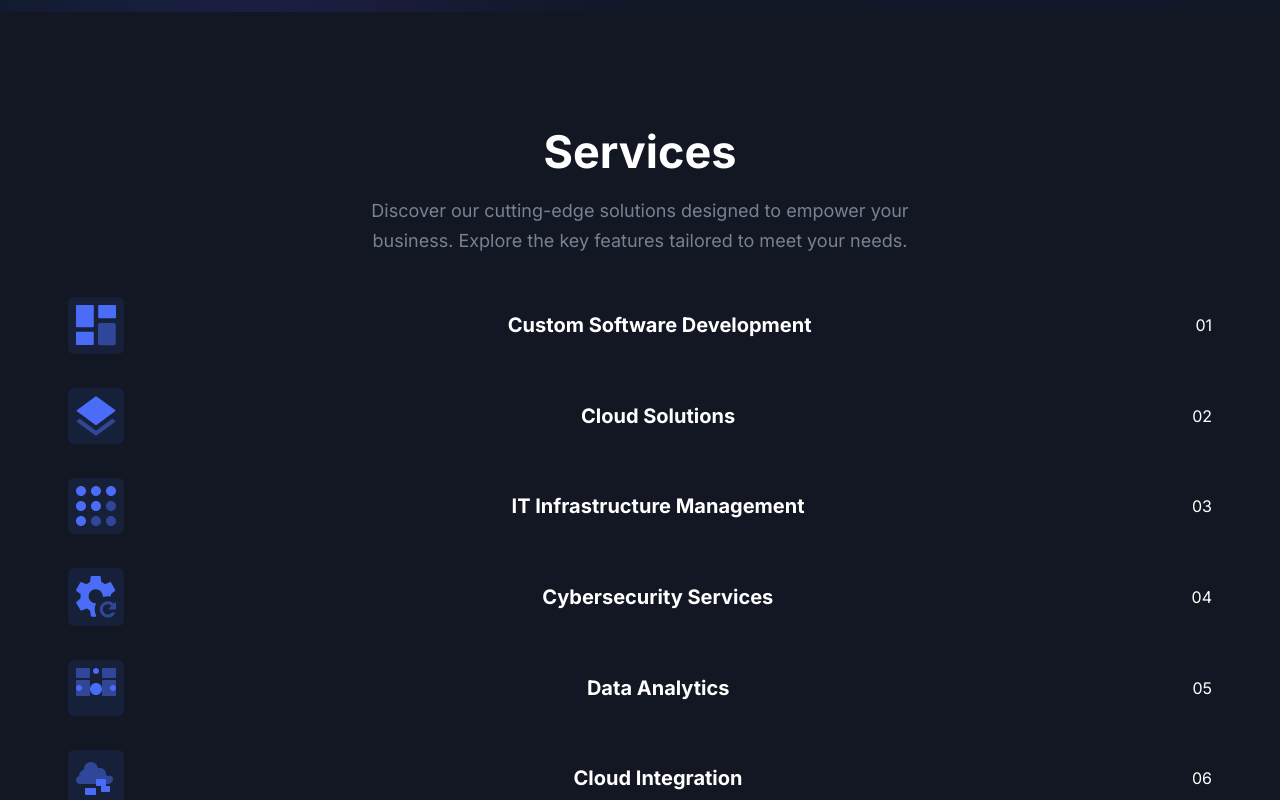
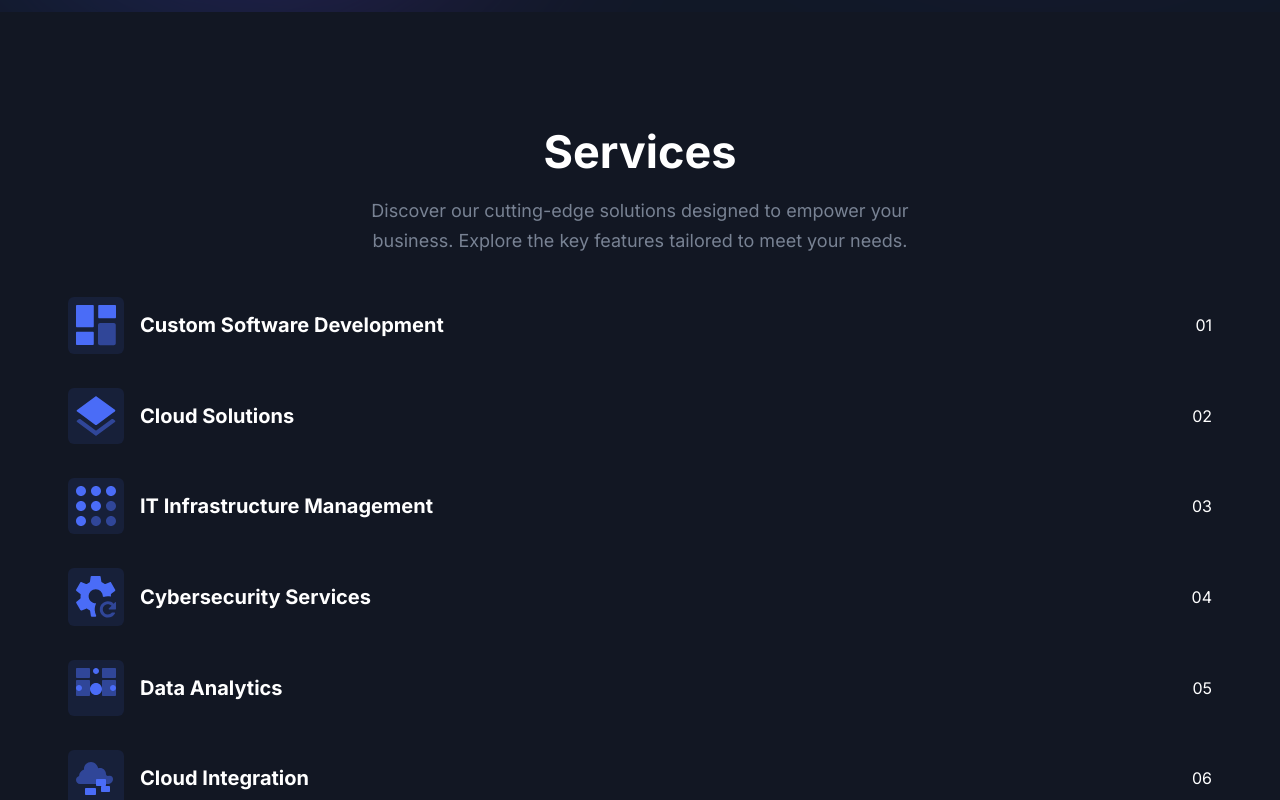
Before and after one commit to Pruthviraj005/Techonsy, a Next.js app: page / in a window 1280 px wide. Shown: the part 660-1460 px from the top of the page. Built offline with nearby package versions, Linux system fonts and the light colour scheme.

Commit message:
services fix

```diff
--- a/src/components/Features/index.tsx
+++ b/src/components/Features/index.tsx
@@ -6,7 +6,7 @@ const Features = () => {
   return (
     <>
       <section id="features" className="py-16 md:py-20 lg:py-28">
-  <div className="container text-center">
+  <div className="container">
     <SectionTitle
       title="Services"
       paragraph="Discover our cutting-edge solutions designed to empower your business. Explore the key features tailored to meet your needs."
```
